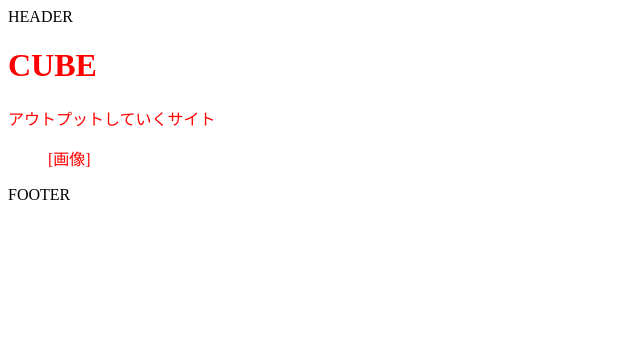
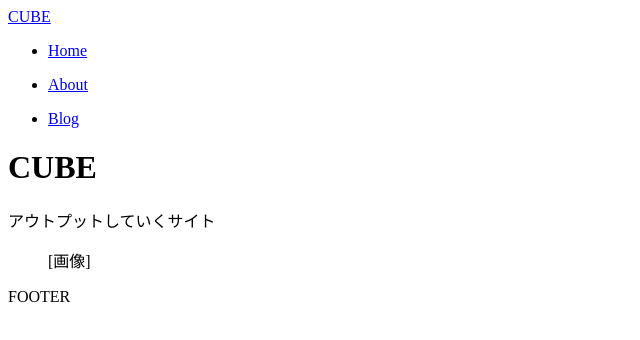
Before and after one commit to ryu-mei/sample_js, a Next.js app in the folder check_code/NextJs/blog/: page / in a window 1280 px wide. Shown: the top 340 px of the page, without its empty margins (0-640 px from the left). Built offline with nearby package versions, Linux system fonts and the light colour scheme.

Commit message:
headerにlogo nav 追加

```diff
--- a/check_code/NextJs/blog/components/header.js
+++ b/check_code/NextJs/blog/components/header.js
@@ -1,3 +1,11 @@
+import Logo from 'components/logo'
+import Nav from 'components/nav'
+
 export default function Feader() {
-    return <header>HEADER</header>
+    return (
+        <header>
+            <Logo />
+            <Nav />
+        </header>
+    )
 }
--- a/check_code/NextJs/blog/components/layout.js
+++ b/check_code/NextJs/blog/components/layout.js
@@ -5,7 +5,7 @@
     return (
         <>
             <Header />
-                <main style={{color: "red"}}>{children}</main>
+                <main >{children}</main>
             <Footer />
         </>
     )
--- /dev/null
+++ b/check_code/NextJs/blog/components/logo.js
@@ -0,0 +1,7 @@
+import Link from 'next/link'
+
+export default function Logo() {
+    return (
+        <Link href="/">CUBE</Link>
+    )
+}
--- /dev/null
+++ b/check_code/NextJs/blog/components/nav.js
@@ -0,0 +1,23 @@
+import Link from "next/link";
+
+export default function Nav() {
+    return (
+        <nav>
+            <ul>
+                <li>
+                    <Link href="/">Home</Link>
+                </li>
+            </ul>
+            <ul>
+                <li>
+                    <Link href="/about">About</Link>
+                </li>
+            </ul>
+            <ul>
+                <li>
+                    <Link href="/blog">Blog</Link>
+                </li>
+            </ul>
+        </nav>
+    )
+}
```
